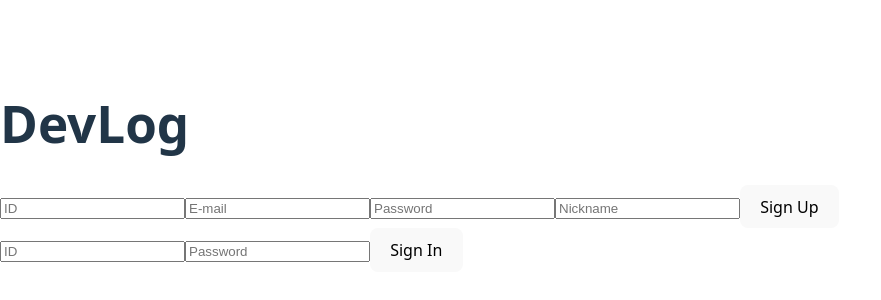
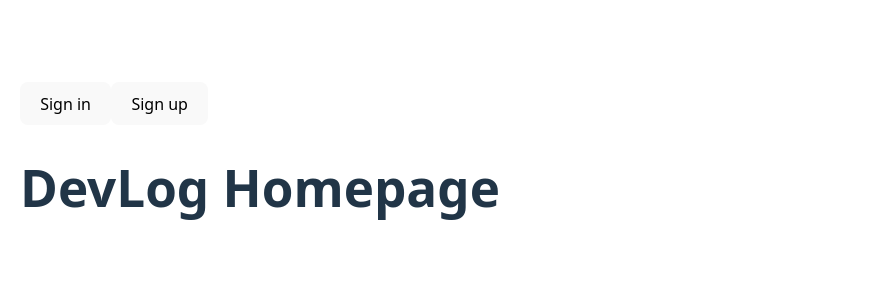
Before and after one commit to chachohee/DevLog-Frontend, a React (Vite) app: page / in a window 1280 px wide. Shown: the part 234-534 px from the top of the page, without its empty margins (0-881 px from the left). Built offline with nearby package versions, Linux system fonts and the light colour scheme.

Commit message:
홈화면, 로그인, 로그아웃, 회원가입 흐름 수정

```diff
--- a/src/App.tsx
+++ b/src/App.tsx
@@ -1,14 +1,56 @@
+import React, { useState } from "react";
 import RegisterForm from "./component/RegisterForm";
 import LoginForm from "./component/LoginForm";
 
-function App() {
+const App: React.FC = () => {
+  const [isLoggedIn, setIsLoggedIn] = useState(false);
+  const [showLoginForm, setShowLoginForm] = useState(false);
+  const [showRegisterForm, setShowRegisterForm] = useState(false);
+
+  const handleLoginSuccess = () => {
+    setIsLoggedIn(true);
+    setShowLoginForm(false);
+  };
+
+  const handleLogout = () => {
+    setIsLoggedIn(false);
+    setShowLoginForm(false);
+    setShowLoginForm(false);
+    localStorage.removeItem("accessToken");
+  };
+
   return (
-    <div>
-      <h1>DevLog</h1>
-      <RegisterForm />
-      <LoginForm />
+    <div style={{ padding: "20px" }}>
+      {/* 상단 네비게이션 */}
+      <header style={{ marginBottom: "20px" }}>
+        {!isLoggedIn ? (
+          <>
+            <button onClick={() => { setShowLoginForm(true); setShowRegisterForm(false); }}>Sign in</button>
+            <button onClick={() => { setShowLoginForm(false); setShowRegisterForm(true); }}>Sign up</button>
+          </>
+        ) : (
+          <>
+            <button onClick={handleLogout}>Sign out</button>
+            <button onClick={() => { setShowLoginForm(false); setShowRegisterForm(true); }}>Sign Up</button>
+          </>
+        )}
+      </header>
+
+      {/* 메인 화면 */}
+      <main>
+        {!showLoginForm && !showRegisterForm && (
+          <h1>DevLog Homepage</h1>
+        )}
+        {showLoginForm && (
+          <LoginForm onLoginSuccess={handleLoginSuccess} />
+        )}
+        {showRegisterForm && (
+          <RegisterForm />
+        )}
+      </main>
     </div>
-  )
-}
+
+  );
+};
 
 export default App
--- a/src/component/LoginForm.tsx
+++ b/src/component/LoginForm.tsx
@@ -1,15 +1,19 @@
 import { useState } from "react";
 import { login } from "../api/auth";
 
-export default function LoginForm() {
+interface LoginFromProps {
+    onLoginSuccess: () => void;
+}
+
+const LoginForm: React.FC<LoginFromProps> = ({ onLoginSuccess }) => {
     const [username, setUsername] = useState('');
     const [password, setPassword] = useState('');
 
-    const handleSubmit = async (e: React.FormEvent) => {
+    const handleLogin = async (e: React.FormEvent) => {
         e.preventDefault();
         try {
-            const data = await login(username, password);
-            alert(`로그인 성공! 토큰: ${data.token}`);
+            await login(username, password);
+            onLoginSuccess();
         } catch (err) {
             alert(`로그인 실패`);
             console.error(err);
@@ -17,10 +21,14 @@ export default function LoginForm() {
     };
 
     return (
-        <form onSubmit={handleSubmit}>
+        <form onSubmit={handleLogin}>
+            <h2>Sign in to DevLog</h2>
             <input type="text" placeholder="ID" value={username} onChange={(e) => setUsername(e.target.value)} />
             <input type="password" placeholder="Password" value={password} onChange={(e) => setPassword(e.target.value)} />
             <button type="submit">Sign In</button>
         </form>
-    )
-}
+    );
+
+};
+
+export default LoginForm
```
